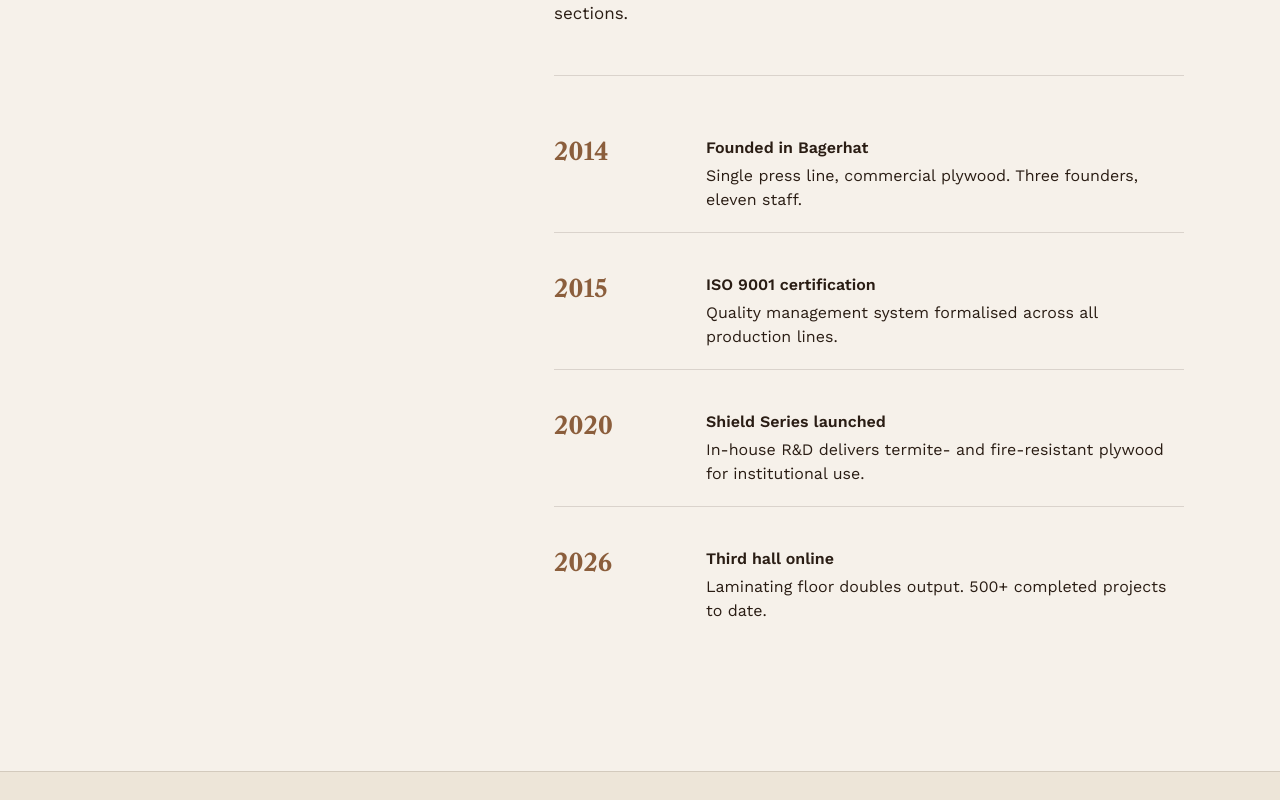
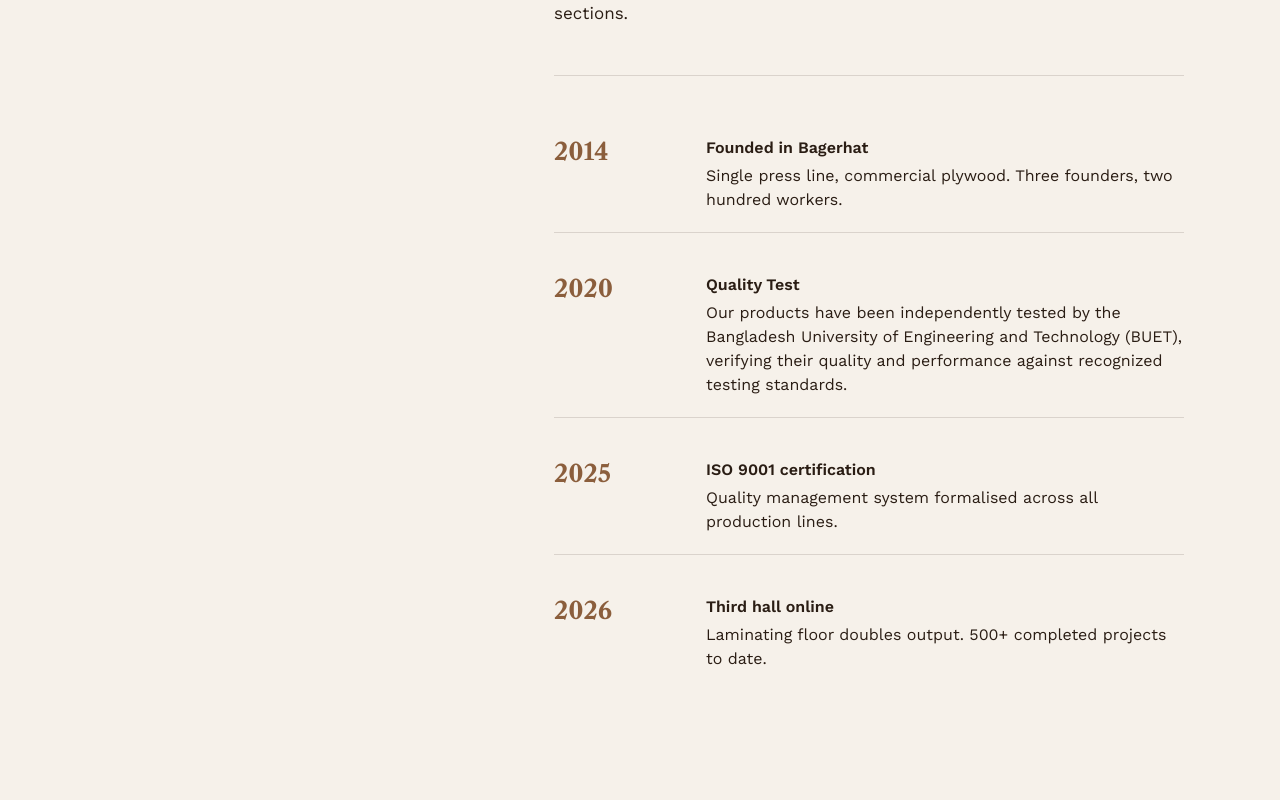
Before and after one commit to Aethons-Lab/NX_woodtech, a Next.js app: page /about in a window 1280 px wide. Shown: the part 1140-1940 px from the top of the page. Built offline with nearby package versions, Linux system fonts and the light colour scheme.

Commit message:
simple change

```diff
--- a/app/about/page.tsx
+++ b/app/about/page.tsx
@@ -109,13 +109,27 @@ export default function AboutPage(): React.JSX.Element {
                       <strong className="font-semibold block mb-1">
                         Founded in Bagerhat
                       </strong>
-                      Single press line, commercial plywood. Three founders,
-                      eleven staff.
+                      Single press line, commercial plywood. Three founders, two
+                      hundred workers.
                     </div>
                   </div>
                   <div className="grid grid-cols-[120px_1fr] gap-8 py-5 border-b border-[#2a1d1422]">
                     <div className="font-serif text-2xl font-bold text-[#8b5e3c]">
-                      2015
+                      2020
+                    </div>
+                    <div>
+                      <strong className="font-semibold block mb-1">
+                        Quality Test
+                      </strong>
+                      Our products have been independently tested by the
+                      Bangladesh University of Engineering and Technology
+                      (BUET), verifying their quality and performance against
+                      recognized testing standards.
+                    </div>
+                  </div>
+                  <div className="grid grid-cols-[120px_1fr] gap-8 py-5 border-b border-[#2a1d1422]">
+                    <div className="font-serif text-2xl font-bold text-[#8b5e3c]">
+                      2025
                     </div>
                     <div>
                       <strong className="font-semibold block mb-1">
@@ -125,18 +139,7 @@ export default function AboutPage(): React.JSX.Element {
                       lines.
                     </div>
                   </div>
-                  <div className="grid grid-cols-[120px_1fr] gap-8 py-5 border-b border-[#2a1d1422]">
-                    <div className="font-serif text-2xl font-bold text-[#8b5e3c]">
-                      2020
-                    </div>
-                    <div>
-                      <strong className="font-semibold block mb-1">
-                        Shield Series launched
-                      </strong>
-                      In-house R&amp;D delivers termite- and fire-resistant
-                      plywood for institutional use.
-                    </div>
-                  </div>
+
                   <div className="grid grid-cols-[120px_1fr] gap-8 py-5">
                     <div className="font-serif text-2xl font-bold text-[#8b5e3c]">
                       2026
@@ -430,7 +433,7 @@ export default function AboutPage(): React.JSX.Element {
             Hall 03 · Bagerhat · 2026
           </span>
           <h2 className="font-serif text-[clamp(40px,5vw,72px)] leading-tight tracking-[-0.02em] max-w-[820px] mb-6">
-            More than 35,000 sq ft of grading tables, presses, and patient men
+            More than 50,000 sq ft of grading tables, presses, and patient men
             with calipers.
           </h2>
           <div className="flex flex-wrap gap-10 font-mono text-sm uppercase tracking-[0.1em] text-opacity-80 pt-6 border-t border-opacity-20 border-[#f6f1ea] max-w-[820px]">
@@ -449,7 +452,9 @@ export default function AboutPage(): React.JSX.Element {
               </strong>
             </div>
             <div>
-              <span className="text-opacity-80 text-[#f6f1ea]">Door shop</span>
+              <span className="text-opacity-80 text-[#f6f1ea]">
+                Production Capacity
+              </span>
               <strong className="text-[#f6f1ea] block mt-1 text-xl font-serif tracking-[-0.01em]">
                 200 units / day
               </strong>
@@ -472,7 +477,7 @@ export default function AboutPage(): React.JSX.Element {
             Work with us
           </div>
           <h2 className="font-serif text-[clamp(40px,6vw,68px)] leading-[0.95] tracking-[-0.02em] mb-3">
-            Come see the mill.
+            Come see the Factory.
           </h2>
           <p className="text-[15px] leading-[1.6] text-opacity-75 text-[#f6f1ea] mb-8 max-w-2xl">
             We're happy to host architects, specifiers, and contractors for a
--- a/components/clients/ClientHeaderSection.tsx
+++ b/components/clients/ClientHeaderSection.tsx
@@ -25,8 +25,9 @@ const ClientHeaderSection = () => {
 
           <p className="max-w-120 text-[17px] leading-[1.6] text-[#6b5847]">
             Trusted by Bangladesh's leading manufacturers, architects, and
-            builders. Our partnerships span three decades, delivering excellence
-            across furniture, construction, energy, and defense sectors.
+            builders, our partnerships more than a decades,is delivering
+            excellence across furniture, construction, national & multinational
+            projects.
           </p>
         </div>
       </div>
--- a/components/products/ProductHeaderSection.tsx
+++ b/components/products/ProductHeaderSection.tsx
@@ -21,9 +21,13 @@ const ProductHeaderSection = () => {
           </h1>
 
           <p className="max-w-120 text-[17px] leading-[1.6] text-[#6b5847]">
-            Founded in 2014, Woodtech distills over half a century of timber
-            expertise into decorative veneer, structural plywood, and solid wood
-            doors.
+            <p>
+              Founded in 2014, Woodtech has built a reputation for quality
+              craftsmanship, transforming over a decade of timber expertise into
+              all type of plywood and door. Every product is crafted with
+              precision, durability, and timeless aesthetics to meet the highest
+              standards of residential and commercial projects.
+            </p>
           </p>
         </div>
       </div>
```
